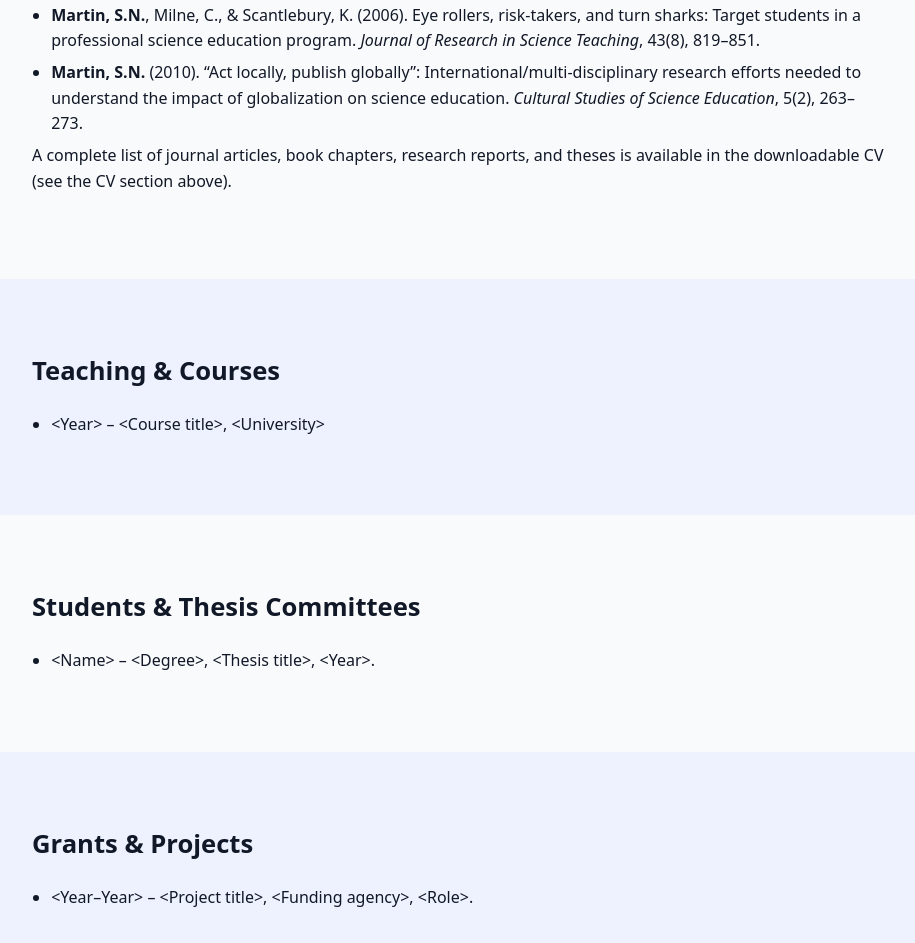
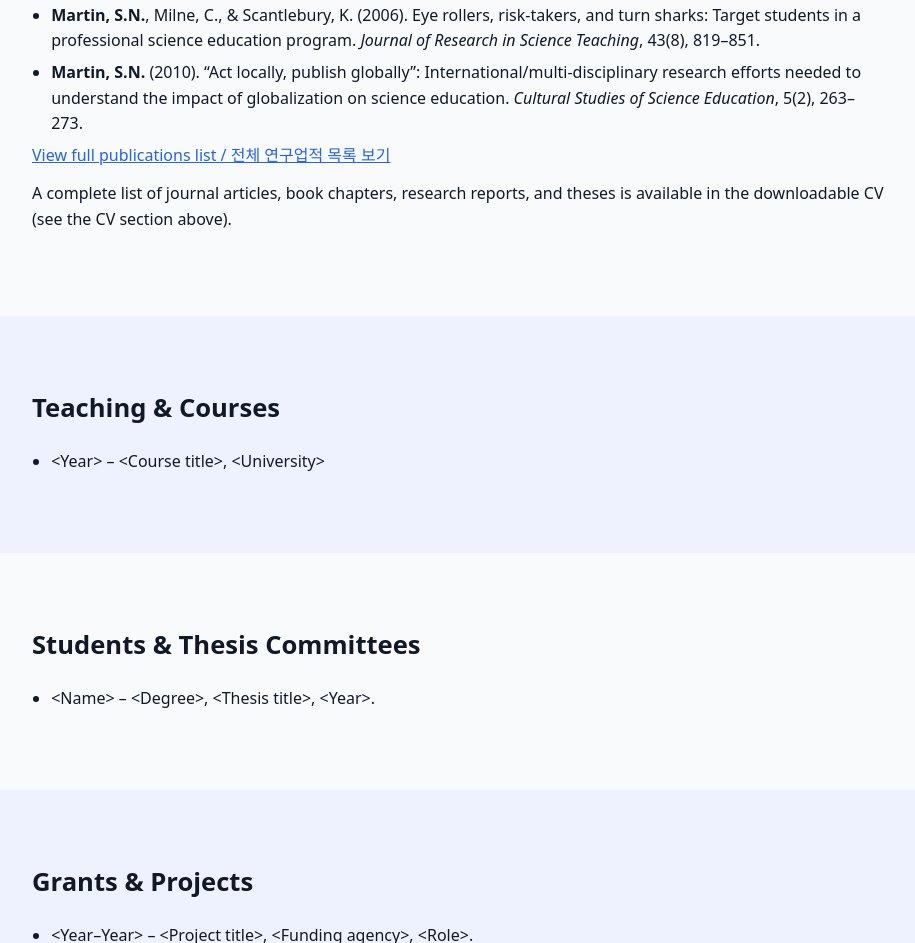
Before and after one commit to sm655/sasee-lab-site, a plain HTML site: page index.html in a window 1280 px wide. Shown: the part 4173-5116 px from the top of the page, without its empty margins (182-1097 px from the left). Drawn offline with Linux system fonts and the light colour scheme.

Commit message:
Update index.html

```diff
--- a/index.html
+++ b/index.html
@@ -18,7 +18,7 @@
     <nav class="main-nav">
       <a href="#about">Home</a>
       <a href="#cv">CV</a>
-      <a href="#publications">Publications</a>
+      <a href="#publications.html">Publications</a>
       <a href="#teaching">Teaching</a>
       <a href="#students">Students</a>
       <a href="#grants">Grants</a>
@@ -315,7 +315,12 @@
         </li>
       </ul>
 
-      <p class="note">
+      <p>
+  <a href="publications.html">
+    View full publications list / 전체 연구업적 목록 보기
+  </a>
+</p>
+<p class="note">
         A complete list of journal articles, book chapters, research reports, and theses is
         available in the downloadable CV (see the CV section above).
       </p>
```
